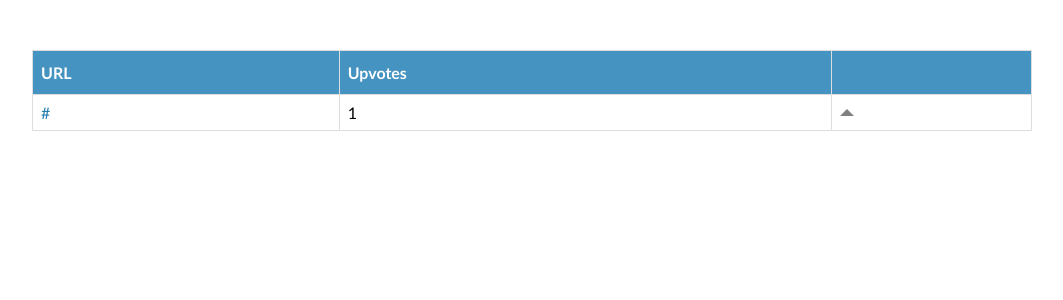
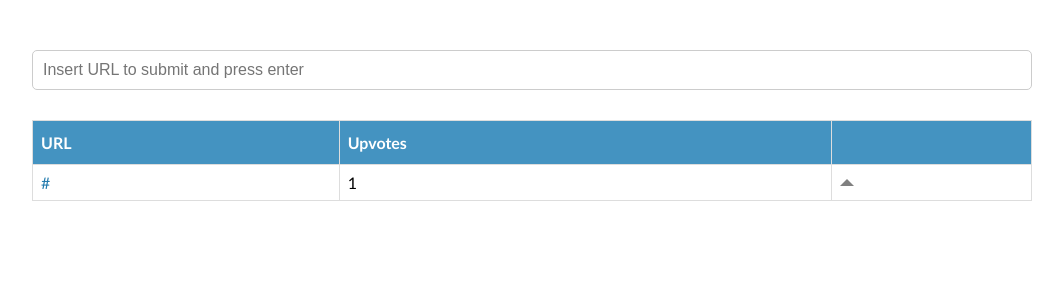
Before and after one commit to ackxolotl/submitter, a Django app: page / in a window 1280 px wide. Shown: the top 300 px of the page, without its empty margins (108-1171 px from the left). Run offline with Django 3.2, Linux system fonts and the light colour scheme; tables that the repository leaves empty hold one stand-in row (values such as "Sample post").

Commit message:
Add form to frontpage to submit URLs without bookmark

```diff
--- a/static/style.css
+++ b/static/style.css
@@ -3,12 +3,39 @@ a {
 	color: #1d78ac;
 }
 
-table {
-	font-family: "Trebuchet MS", Arial, Helvetica, sans-serif;
-	border-collapse: collapse;
+main {
 	width: 90%;
 	margin: 50px auto;
 	max-width: 1000px;
+}
+
+form {
+	padding-bottom: 30px;
+}
+
+input[type=url] {
+	width: 100%;
+	-webkit-box-sizing: border-box;
+	-moz-box-sizing: border-box;
+	box-sizing: border-box;
+	padding: 10px;
+	border: 1px solid #ccc;
+	border-radius: 5px;
+	font-size: 16px;
+}
+
+input[type=url]:focus {
+	outline: none;
+}
+
+input[type=url]:focus::placeholder {
+	color: transparent;
+}
+
+table {
+	width: 100%;
+	font-family: "Trebuchet MS", Arial, Helvetica, sans-serif;
+	border-collapse: collapse;
 }
 
 table caption {
--- a/submissions/templates/submissions/index.html
+++ b/submissions/templates/submissions/index.html
@@ -10,6 +10,11 @@
 	</head>
 	<body>
 		<main>
+			<form action="{% url 'create' %}" method="get">
+				<input type="url" name="url" placeholder="Insert URL to submit and press enter" />
+				<input type="submit" style="display: none" />
+			</form>
+
 			<table>
 				<caption>Submissions</caption>
 				<tr>
```
